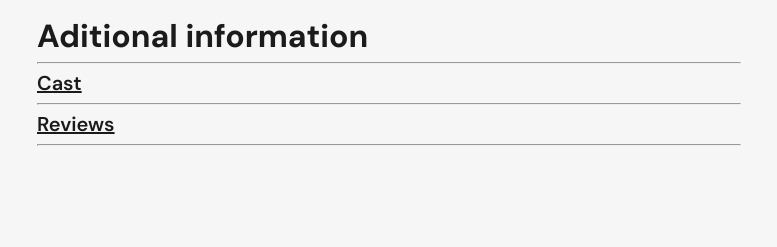
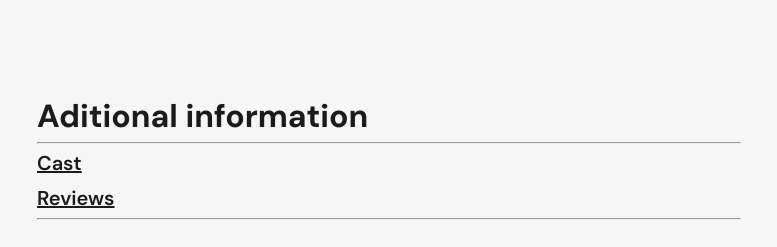
Before and after one commit to VPresich/goit-react-hw-05, a React (Vite) app: page /movies/1 in a window 1280 px wide. Shown: the part 591-838 px from the top of the page, without its empty margins (267-1044 px from the left). Before the commit the page ends 800 px from the top, so only its background shows below. Built offline with nearby package versions, Linux system fonts and the light colour scheme; no server answers.

Commit message:
Add Outlet

```diff
--- a/src/jsx/components/MovieCast/MovieCast.jsx
+++ b/src/jsx/components/MovieCast/MovieCast.jsx
@@ -1,15 +1,38 @@
-import AppSection from '../App/AppSection/AppSection';
+import { useParams } from 'react-router-dom';
+import { useState, useEffect } from 'react';
+
+import useFetchData from '../../hooks/useFetchData';
+import ApiService from '../../api/ApiService';
+
 import InfinityLoader from '../UI/loader/Infinity/Infinity';
 import CastList from '../CastList/CastList';
+import ErrorMessage from '../ErrorMessage/ErrorMessage';
+// import { CustomButton } from '../UI/button/CustomButton';
 
-const MovieCast = ({ loading, error, items }) => {
-  if (!items.length) return <></>;
+const MovieCast = () => {
+  const { id } = useParams();
+  const [items, setItems] = useState([]);
+
+  const [loading, error, fetchCreditsData] = useFetchData(
+    async (id, credits = 'credits') => {
+      const responce = await ApiService.getMovieDetailsById(id, credits);
+      setItems(responce.cast);
+    }
+  );
+
+  useEffect(() => handleCredits(), []);
+
+  const handleCredits = () => {
+    fetchCreditsData(id);
+  };
+
   return (
-    <AppSection>
+    <>
       <InfinityLoader isLoading={loading} />
-      {error && <p>{error}</p>}
-      {items && <CastList items={items}></CastList>}
-    </AppSection>
+      {error && <ErrorMessage />}
+      {items && <CastList items={items} />}
+      {/* <CustomButton onClick={handleCredits}>Cast</CustomButton> */}
+    </>
   );
 };
 
--- a/src/jsx/components/MovieReviews/MovieReviews.jsx
+++ b/src/jsx/components/MovieReviews/MovieReviews.jsx
@@ -1,15 +1,39 @@
-import AppSection from '../App/AppSection/AppSection';
+import { useParams } from 'react-router-dom';
+import { useState, useEffect } from 'react';
+
+import useFetchData from '../../hooks/useFetchData';
+import ApiService from '../../api/ApiService';
+
 import InfinityLoader from '../UI/loader/Infinity/Infinity';
 import ReviewList from '../ReviewList/ReviewList';
+import ErrorMessage from '../ErrorMessage/ErrorMessage';
+// import { CustomButton } from '../UI/button/CustomButton';
 
-const MovieReviews = ({ loading, error, items }) => {
-  if (!items.length) return <></>;
+const MovieReviews = () => {
+  const { id } = useParams();
+  const [items, setItems] = useState([]);
+
+  const [loading, error, fetchReviewsData] = useFetchData(
+    async (id, reviews = 'reviews') => {
+      const responce = await ApiService.getMovieDetailsById(id, reviews);
+      setItems(responce.results);
+    }
+  );
+
+  useEffect(() => handleReviews(), []);
+
+  const handleReviews = () => {
+    fetchReviewsData(id);
+  };
+
   return (
-    <AppSection>
+    <>
       <InfinityLoader isLoading={loading} />
-      {error && <p>{error}</p>}
-      <ReviewList items={items} />
-    </AppSection>
+      {error && <ErrorMessage />}
+      {items && <ReviewList items={items} />}
+
+      {/* <CustomButton onClick={handleReviews}>Revies</CustomButton> */}
+    </>
   );
 };
 
--- a/src/jsx/components/pages/MovieDetailsPage/MovieDetailsPage.jsx
+++ b/src/jsx/components/pages/MovieDetailsPage/MovieDetailsPage.jsx
@@ -1,4 +1,4 @@
-import { useParams, Link } from 'react-router-dom';
+import { useParams, NavLink, Outlet } from 'react-router-dom';
 import { useState, useEffect } from 'react';
 //import { getConfiguration } from '../../../api/getConfiguration';
 
@@ -9,8 +9,6 @@ import AppContainer from '../../App/AppContainer/AppContainer';
 import AppSection from '../../App/AppSection/AppSection';
 
 import MovieInfo from '../../MovieInfo/MovieInfo';
-import MovieCast from '../../MovieCast/MovieCast';
-import MovieReviews from '../../MovieReviews/MovieReviews';
 import { FaArrowLeftLong } from 'react-icons/fa6';
 
 import { CustomButton } from '../../UI/button/CustomButton';
@@ -21,27 +19,11 @@ import styles from './MoviieDetails.module.css';
 const MovieDetailsPage = () => {
   const { id } = useParams();
   const [item, setItem] = useState({});
-  const [itemCredits, setItemCredits] = useState([]);
-  const [itemsReviews, setItemReviews] = useState([]);
 
   const [itemLoading, itemError, fetchItemData] = useFetchData(async id => {
     const responce = await ApiService.getMovieDetailsById(id);
     setItem(responce);
   });
-
-  const [creditsLoading, creditsError, fetchCreditsData] = useFetchData(
-    async (id, credits = 'credits') => {
-      const responce = await ApiService.getMovieDetailsById(id, credits);
-      setItemCredits(responce.cast);
-    }
-  );
-
-  const [reviewsLoading, reviewsError, fetchReviewsData] = useFetchData(
-    async (id, reviews = 'reviews') => {
-      const responce = await ApiService.getMovieDetailsById(id, reviews);
-      setItemReviews(responce.results);
-    }
-  );
 
   useEffect(() => handleById(), []);
 
@@ -49,17 +31,7 @@ const MovieDetailsPage = () => {
     fetchItemData(id);
   };
 
-  const handleCredits = () => {
-    fetchCreditsData(id);
-  };
-
-  const handleReviews = () => {
-    fetchReviewsData(id, 'reviews');
-  };
-
-  const handleGoBack = () => {
-    // Переходим на предыдущую страницу
-  };
+  const handleGoBack = () => {};
 
   return (
     <AppContainer>
@@ -70,32 +42,23 @@ const MovieDetailsPage = () => {
         </CustomButton>
         <InfinityLoader isLoading={itemLoading} />
         {itemError ? <p>{itemError}</p> : <MovieInfo item={item} />}
-
+      </AppSection>
+      <AppSection>
         <h1>Aditional information</h1>
         <hr></hr>
-        <Link className={styles.link} to={`cast`} onClick={handleCredits}>
-          Cast
-        </Link>
-        <MovieCast
-          loading={creditsLoading}
-          error={creditsError}
-          items={itemCredits}
-        />
+        <nav className={styles.navLink}>
+          <NavLink className={styles.link} to={`cast`}>
+            Cast
+          </NavLink>
+
+          <NavLink className={styles.link} to={`reviews`}>
+            Reviews
+          </NavLink>
+        </nav>
         <hr></hr>
-        <Link className={styles.link} to={`reviews`} onClick={handleReviews}>
-          Reviews
-        </Link>
-        <MovieReviews
-          loading={reviewsLoading}
-          error={reviewsError}
-          items={itemsReviews}
-        />
-
-        <hr></hr>
-        {/* <CustomButton onClick={handleById}>Get by id</CustomButton> */}
-        {/* <CustomButton onClick={handleCredits}>Cast</CustomButton> */}
-        {/* <CustomButton onClick={handleReviews}>Revies</CustomButton> */}
       </AppSection>
+      <Outlet />
+      {/* <CustomButton onClick={handleById}>Get by id</CustomButton> */}
     </AppContainer>
   );
 };
--- a/src/jsx/components/pages/MovieDetailsPage/MoviieDetails.module.css
+++ b/src/jsx/components/pages/MovieDetailsPage/MoviieDetails.module.css
@@ -7,3 +7,9 @@
   width: 2px;
   color: var(--accent-color);
 }
+
+.navLink {
+  display: flex;
+  flex-direction: column;
+  gap: 12px;
+}
```
